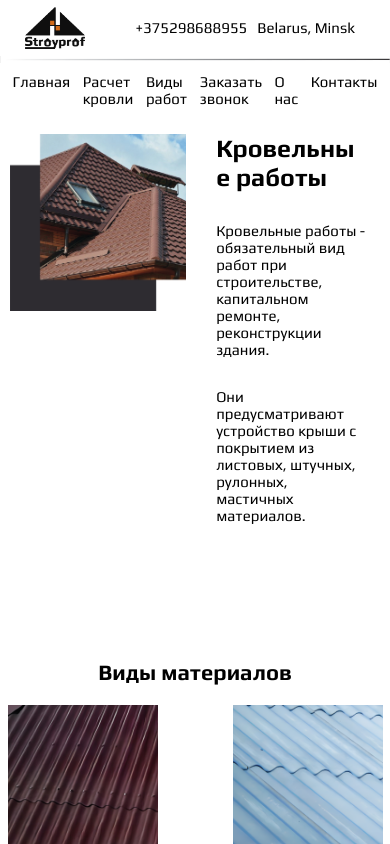
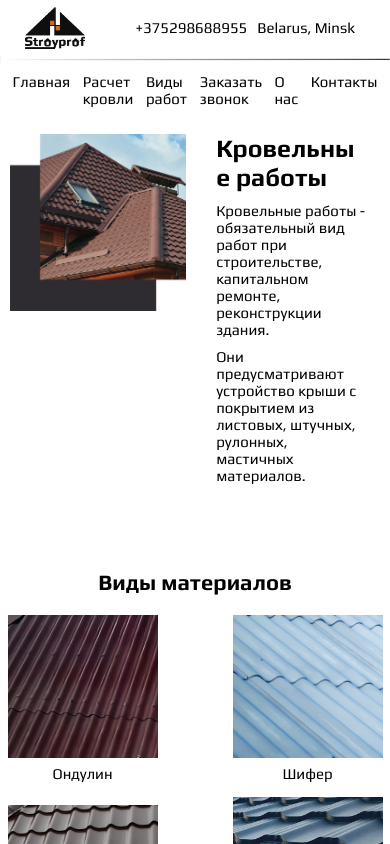
Before and after one commit to Vicatoriya/stroyprof, a React (Create React App) app: page /roof in a window 390 px wide. Shown: the top 844 px of the page. Built offline with nearby package versions, Linux system fonts and the light colour scheme.

Commit message:
padding First_section.css

```diff
--- a/src/Components/First_section/First_section.css
+++ b/src/Components/First_section/First_section.css
@@ -34,4 +34,8 @@
         height: 45%;
         margin-left: 10px;
     }
+    .first_section .text{
+        margin-bottom: 10px;
+        padding-bottom: 0;
+    }
 }
```
